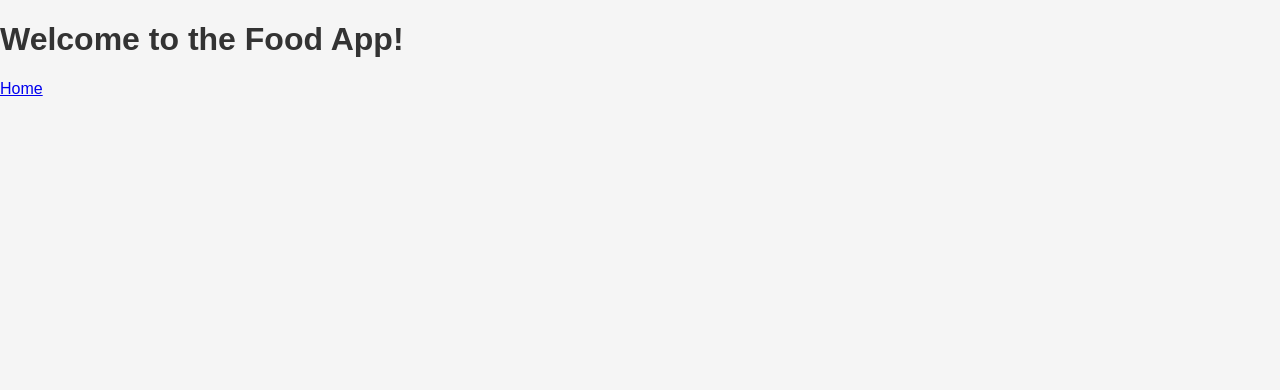
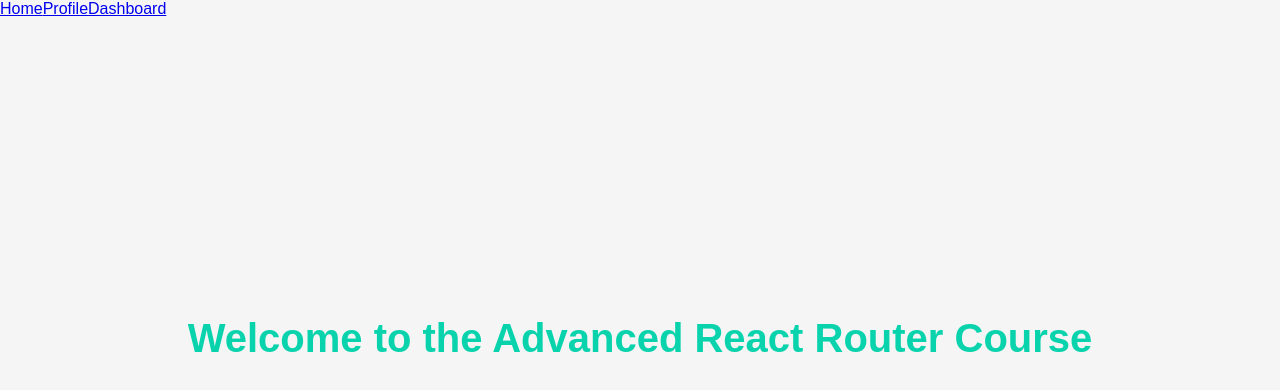
Before and after one commit to LinkedInLearning/advanced-react-router-techniques-with-typescript-2128097, a React (Create React App) app: page / in a window 1280 px wide. Shown: the top 390 px of the page. Built offline with nearby package versions, Linux system fonts and the light colour scheme; the HTML template or start-up script is replaced by a standard one.

Commit message:
ch1_solution_e

```diff
--- a/src/App.tsx
+++ b/src/App.tsx
@@ -1,27 +1,14 @@
 import React from "react";
-import { Routes, Route, Link } from 'react-router-dom';
 import { ThemeProvider } from "styled-components";
 import { theme } from "./styles/theme";
 import GlobalStyles from "./styles/globalStyles";
+import AppRouter from "./routes/AppRouter";
 
-const Home = () => (
-  <div>
-    <h1>Welcome to the Food App!</h1>
-    <nav>
-      <Link to="/">Home</Link>
-    </nav>
-  </div>
+const App = () => (
+  <ThemeProvider theme={theme}>
+    <GlobalStyles />
+    <AppRouter />
+  </ThemeProvider>
 );
 
-const App = () => {
-  return (
-    <ThemeProvider theme={theme}>
-    <GlobalStyles />
-    <Routes>
-        <Route path="/" element={<Home />} />
-    </Routes>
-  </ThemeProvider>
-  );
-};
-
 export default App;
--- /dev/null
+++ b/src/components/Navbar.tsx
@@ -0,0 +1,13 @@
+import { Link } from 'react-router-dom';
+
+const Navbar = () => {
+  return (
+    <nav>
+      <Link to="/">Home</Link>
+      <Link to="/profile">Profile</Link>
+      <Link to="/dashboard">Dashboard</Link>
+    </nav>
+  );
+};
+
+export default Navbar;
--- a/src/routes/AppRouter.tsx
+++ b/src/routes/AppRouter.tsx
@@ -2,13 +2,16 @@ import React from "react";
 import { Routes, Route, useLocation } from "react-router-dom";
 import Home from "../pages/Home";
 import Dashboard from "../pages/Dashboard";
-import Profile from "../pages/Profile"
+import Profile from "../pages/Profile";
+import Navbar from '../components/Navbar';
 import "../styles/transitions.css";
 
 const AppRouter = () => {
   const location = useLocation();
 
   return (
+    <>
+    <Navbar />
     <Routes location={location}>
       <Route path="/" element={<Home />} />
       <Route
@@ -24,6 +27,7 @@ const AppRouter = () => {
         }
       />
     </Routes>
+    </>
   );
 };
 
```
